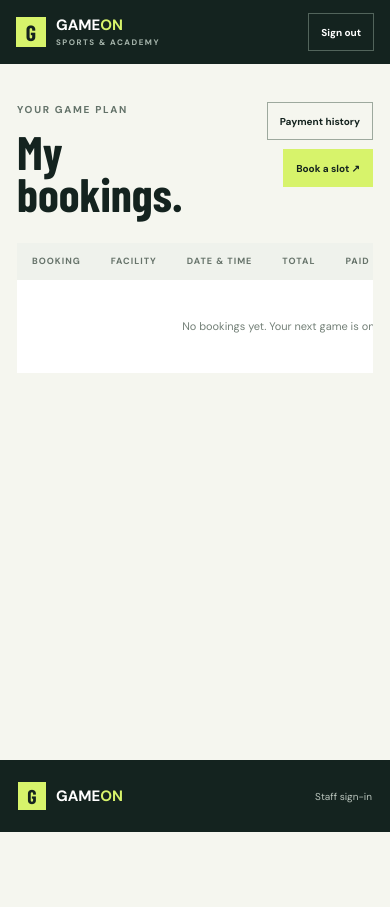
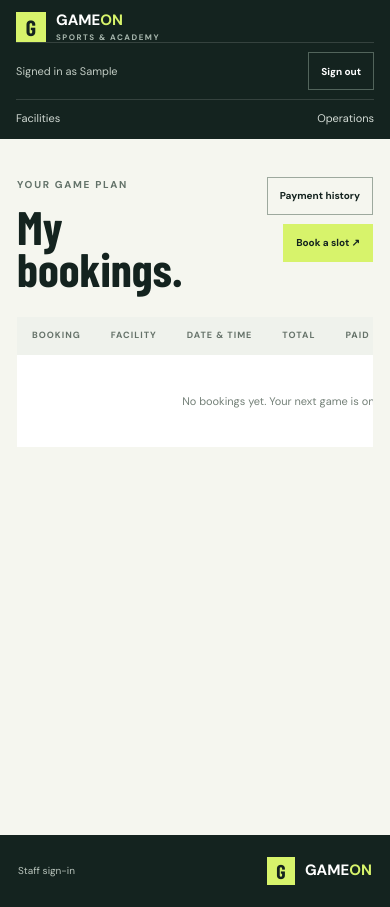
Before and after one commit to Mubin-MLAI/Gameon, a Django app: page /bookings/ in a window 390 px wide. Before the commit the page ends 832 px from the top, so only its background shows below. Run offline with Django 5.2, Linux system fonts and the light colour scheme; the visitor is signed in with stand-in values (Sample User, id 1); data that the repository does not hold is empty; some web fonts are replaced.

Commit message:
Responsive Req Changes Done

```diff
--- /dev/null
+++ b/static/core/mobile-nav.css
@@ -0,0 +1,44 @@
+@media (max-width: 640px) {
+  .topbar {
+    height: auto;
+    min-height: 64px;
+    padding: 12px 16px 0;
+    gap: 0 10px;
+    flex-wrap: wrap;
+  }
+
+  .brand {
+    order: 1;
+  }
+
+  .nav-actions {
+    order: 2;
+    width: 100%;
+    justify-content: space-between;
+    gap: 10px;
+    padding: 9px 0;
+    border-top: 1px solid rgb(255 255 255 / 14%);
+  }
+
+  .nav-user {
+    display: block;
+    min-width: 0;
+    overflow-wrap: anywhere;
+    font-size: 11px;
+  }
+
+  .main-nav {
+    order: 3;
+    display: flex;
+    width: 100%;
+    justify-content: space-between;
+    gap: 8px;
+    padding: 10px 0 12px;
+    border-top: 1px solid rgb(255 255 255 / 14%);
+  }
+
+  .main-nav a {
+    font-size: 11px;
+    white-space: nowrap;
+  }
+}
--- a/templates/core/base.html
+++ b/templates/core/base.html
@@ -10,6 +10,7 @@
   <link rel="preconnect" href="https://fonts.gstatic.com" crossorigin>
   <link href="https://fonts.googleapis.com/css2?family=Barlow+Condensed:wght@500;600;700;800&family=DM+Sans:wght@400;500;600;700&display=swap" rel="stylesheet">
   <link rel="stylesheet" href="{% static 'core/site.css' %}">
+  <link rel="stylesheet" href="{% static 'core/mobile-nav.css' %}">
   {% block extra_head %}{% endblock %}
 </head>
 <body>
@@ -24,7 +25,7 @@
     </nav>
     <div class="nav-actions">
       {% if user.is_authenticated %}
-        <span class="nav-user">{{ user.first_name|default:user.username }}</span>
+        <span class="nav-user">Signed in as {{ user.first_name|default:user.gameon_customer.name|default:user.username }}</span>
         <form method="post" action="{% url 'logout' %}">{% csrf_token %}<button class="button button-quiet" type="submit">Sign out</button></form>
       {% else %}
         <a class="button button-quiet" href="{% url 'login' %}">Sign in</a>
```
Also changed, not shown: core/tests.py (+8 -0 lines).
